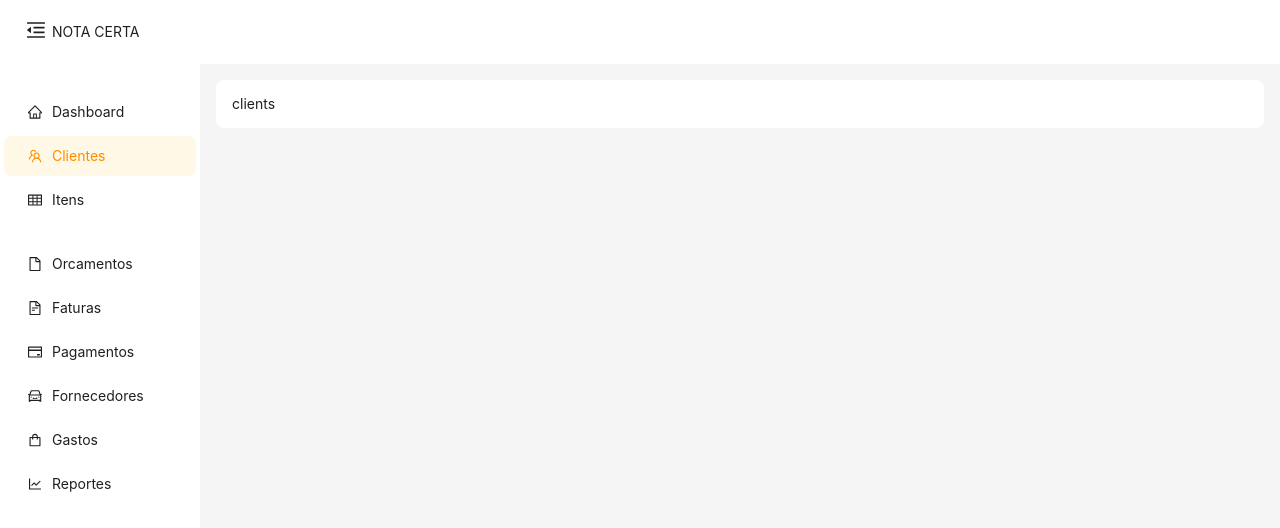
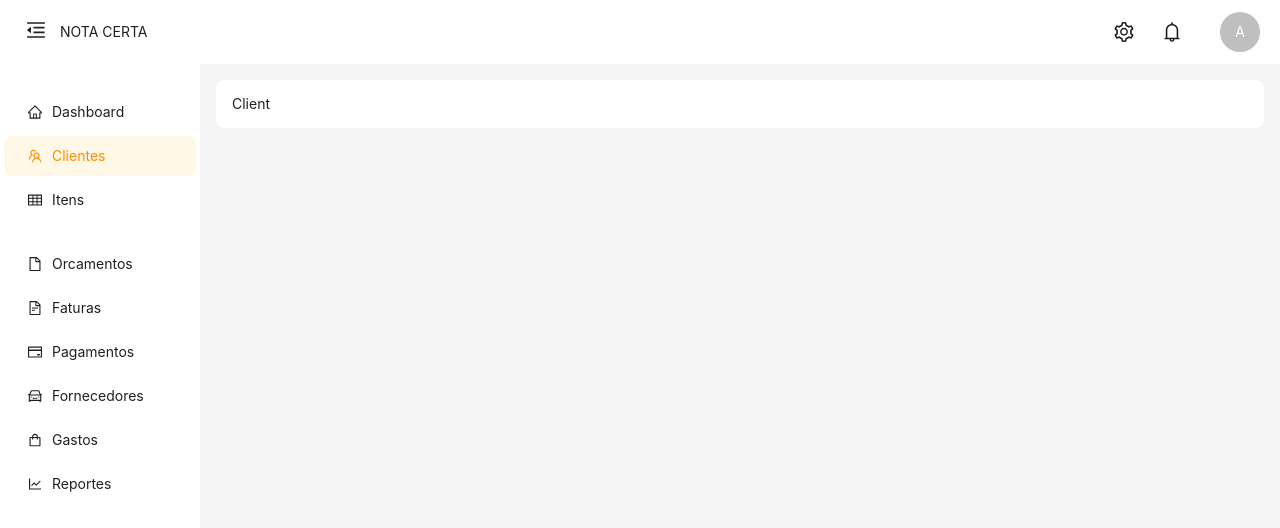
Before and after one commit to antoniowd/notacerta-web, a React (Vite) app: page /clients in a window 1280 px wide. Shown: the top 528 px of the page. Built offline with nearby package versions, Linux system fonts and the light colour scheme.

Commit message:
refactor app router

```diff
--- /dev/null
+++ b/src/components/layouts/main/Header.module.css
@@ -0,0 +1,29 @@
+.header__container {
+  padding: 0 1.25rem;
+  position: sticky;
+  top: 0;
+  z-index: 1;
+  width: 100%;
+}
+
+.header__inner_container {
+  display: flex;
+  align-items: center;
+  justify-content: start;
+}
+
+.header__left {
+  display: flex;
+  min-width: 200px;
+  align-items: center;
+  justify-content: start;
+  gap: 0.5rem;
+}
+
+.header__right {
+  display: flex;
+  flex-grow: 1;
+  align-items: center;
+  justify-content: end;
+  gap: 1rem;
+}
--- a/src/components/layouts/main/Header.tsx
+++ b/src/components/layouts/main/Header.tsx
@@ -1,10 +1,34 @@
-import { Button, Layout, theme } from "antd";
-import { MenuUnfoldOutlined, MenuFoldOutlined } from "@ant-design/icons";
+import { Button, Layout, Avatar, Dropdown, theme } from "antd";
+import {
+  MenuUnfoldOutlined,
+  MenuFoldOutlined,
+  BellOutlined,
+  SettingOutlined,
+} from "@ant-design/icons";
+import type { MenuProps } from "antd";
+import styles from "./Header.module.css";
+import { Link } from "react-router-dom";
 
 export type HeaderLayoutProps = {
   siderCollapsed: boolean;
   onFoldClick: () => void;
 };
+
+const iconSize = { fontSize: "20px" };
+const items: MenuProps["items"] = [
+  {
+    key: "1",
+    label: <Link to="/">Dashboard</Link>,
+  },
+  {
+    key: "2",
+    label: <Link to="/clients">Clientes</Link>,
+  },
+  {
+    key: "3",
+    label: <Link to="/clients">Sair</Link>,
+  },
+];
 
 const Header = ({ siderCollapsed, onFoldClick }: HeaderLayoutProps) => {
   const {
@@ -13,29 +37,52 @@ const Header = ({ siderCollapsed, onFoldClick }: HeaderLayoutProps) => {
 
   return (
     <Layout.Header
+      className={styles.header__container}
       style={{
-        padding: "0 20px",
-        position: "sticky",
-        top: 0,
-        zIndex: 1,
-        width: "100%",
-        display: "flex",
-        alignItems: "center",
         background: colorBgContainer,
       }}
     >
+      <div className={styles.header__inner_container}>
+        <div className={styles.header__left}>
           <Button
             type="text"
+            shape="circle"
             icon={
               siderCollapsed ? (
-            <MenuUnfoldOutlined style={{ fontSize: "20px" }} />
+                <MenuUnfoldOutlined style={iconSize} />
               ) : (
-            <MenuFoldOutlined style={{ fontSize: "20px" }} />
+                <MenuFoldOutlined style={iconSize} />
               )
             }
             onClick={onFoldClick}
           />
           NOTA CERTA
+        </div>
+        <div className={styles.header__right}>
+          <Button shape="circle" type="text">
+            <SettingOutlined style={iconSize} />
+          </Button>
+          <Button shape="circle" type="text">
+            <BellOutlined style={iconSize} />
+          </Button>
+          <Dropdown
+            menu={{ items }}
+            trigger={["click"]}
+            placement="bottomRight"
+          >
+            <Avatar
+              style={{
+                verticalAlign: "middle",
+                marginLeft: "16px",
+                cursor: "pointer",
+              }}
+              size="large"
+            >
+              A
+            </Avatar>
+          </Dropdown>
+        </div>
+      </div>
     </Layout.Header>
   );
 };
--- a/src/components/router/AppRouter.tsx
+++ b/src/components/router/AppRouter.tsx
@@ -1,18 +1,14 @@
+import React from "react";
 import { BrowserRouter, Routes, Route } from "react-router-dom";
+import { withLoading } from "../../hocs/withLoading.hoc";
 import RequireAuth from "./RequireAuth";
 import MainLayout from "../layouts/main/MainLayout";
 
-const Dashboard = () => {
-  return <div>dashboard</div>;
-};
+import Dashboard from "../../pages/Dashboard";
 
-const Client = () => {
-  return <div>clients</div>;
-};
+const ClientPage = React.lazy(() => import("../../pages/Client"));
 
-const SignIn = () => {
-  return <div>login</div>;
-};
+const Client = withLoading(ClientPage);
 
 const AppRouter = () => {
   const protectedLayout = (
@@ -23,7 +19,7 @@ const AppRouter = () => {
   return (
     <BrowserRouter>
       <Routes>
-        <Route path="/login" element={<SignIn />} />
+        <Route path="/login" element={<Client />} />
         <Route path="/" element={protectedLayout}>
           <Route index element={<Dashboard />} />
           <Route path="clients" element={<Client />} />
--- /dev/null
+++ b/src/hocs/withLoading.hoc.tsx
@@ -0,0 +1,17 @@
+import React, { Suspense } from "react";
+// import { Loading } from '@app/components/common/Loading';
+
+const Loading = () => <div>loading...</div>;
+
+type ReturnType<T> = (props: T) => JSX.Element;
+
+// eslint-disable-next-line @typescript-eslint/ban-types
+export const withLoading = <T extends object>(
+  Component: React.ComponentType<T>,
+): ReturnType<T> => {
+  return (props: T) => (
+    <Suspense fallback={<Loading />}>
+      <Component {...props} />
+    </Suspense>
+  );
+};
--- /dev/null
+++ b/src/pages/Client.tsx
@@ -0,0 +1,5 @@
+const Client = () => {
+  return <div>Client</div>;
+};
+
+export default Client;
--- /dev/null
+++ b/src/pages/Dashboard.tsx
@@ -0,0 +1,5 @@
+const Dashboard = () => {
+  return <div>Dashboard</div>;
+};
+
+export default Dashboard;
```
Lines whose indentation alone changed are shown as unchanged.
